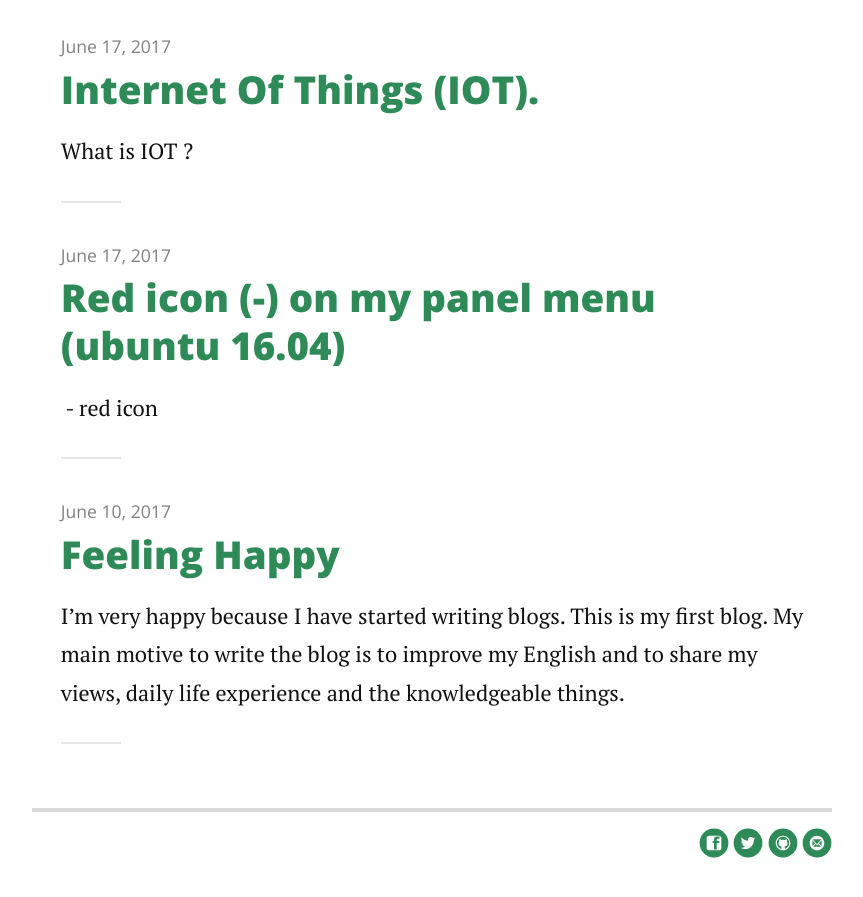
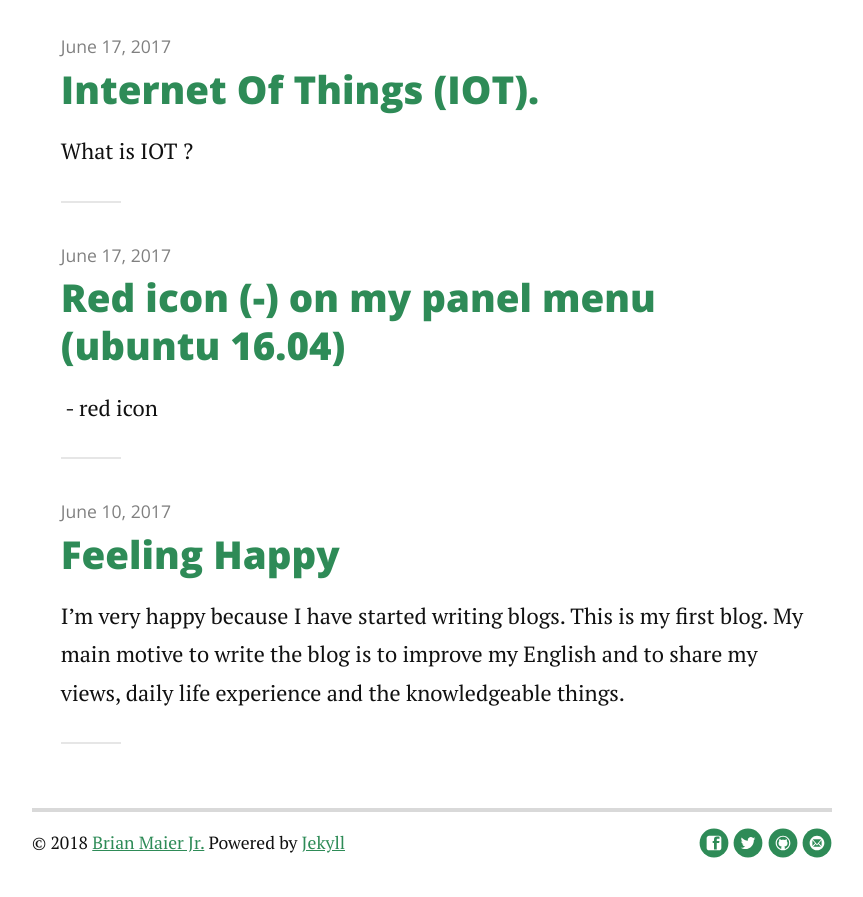
Before and after one commit to dpruthi/cv, a Jekyll site: the page built from index.html, in a window 1280 px wide and 900 px high, scrolled down 718 px. Shown: the top 897 px of the window, without its empty margins (208-1071 px from the left). Built offline with Jekyll 4.4.1, drawn with Linux system fonts in a browser that asks for light colours; nearby versions of some CDN libraries; the list of posts is cut into pages by our own code.

Commit message:
Update footer.html

```diff
--- a/_includes/footer.html
+++ b/_includes/footer.html
@@ -1,6 +1,6 @@
 <div class="footer">
    <div class="container">
-     <!--    <p class="copy">&copy; {{ site.time | date: '%Y' }} <a href="http://brianmaierjr.com">Brian Maier Jr.</a> Powered by <a href="http://jekyllrb.com">Jekyll</a></p>-->
+       <p class="copy">&copy; {{ site.time | date: '%Y' }} <a href="http://brianmaierjr.com">Brian Maier Jr.</a> Powered by <a href="http://jekyllrb.com">Jekyll</a></p>
 
       <div class="footer-links">
          <ul class="noList">
```
